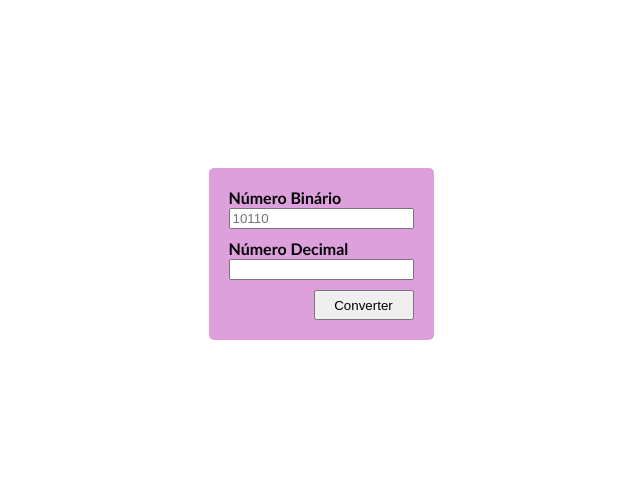
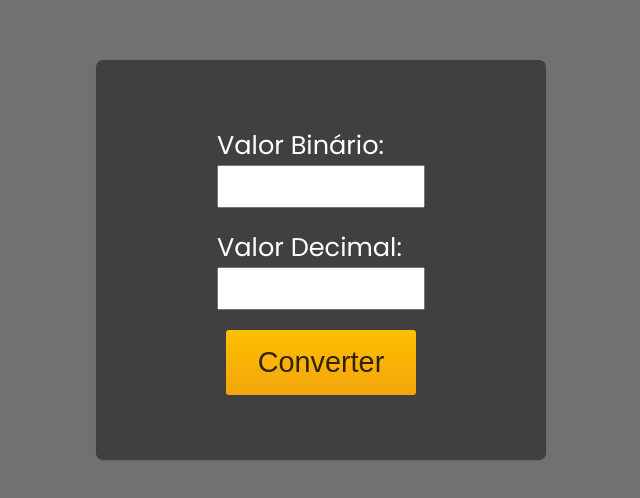
Before and after one commit to matheusdcunha/conversorBinarioDecimal, a plain HTML site: page index.html in a window 1280 px wide. Shown: the part 140-638 px from the top of the page, without its empty margins (319-959 px from the left). Drawn offline with Linux system fonts and the light colour scheme.

Commit message:
Refatorei todo o CSS e HTML, deixando mais apresenteavel

```diff
--- a/css/style.css
+++ b/css/style.css
@@ -1,52 +1,56 @@
 body {
+  margin: 0;
+  padding: 0;
   display: flex;
+  justify-content: center;
+  font-family: "Poppins", sans-serif;
+  background-color: #717171;
+}
+
+.main-container {
+  margin-top: 200px;
+  width: 450px;
+  height: 400px;
+  background-color: #404040;
+  display: flex;
+  justify-content: center;
   align-items: center;
   flex-direction: column;
-  font-family: "Gill Sans", "Gill Sans MT", Calibri, "Trebuchet MS", sans-serif;
+  border-radius: 7px;
+  box-shadow: 0 1px 2px rgba(0, 0, 0, 0.1);
 }
 
-.input-container {
-  width: 185px;
-  margin-bottom: 10px;
-  font-weight: bold;
+.container-b,
+.container-d {
+  color: #ffffff;
+  margin-bottom: 20px;
+  display: flex;
+  flex-direction: column;
 }
 
-.input-container.second {
-  grid-row: 2;
+.container-b input,
+.container-d input {
+  font-size: 2rem;
+  max-width: 200px;
 }
 
-label {
-  margin-bottom: 2px;
+.container-b label,
+.container-d label {
+  font-size: 1.6rem;
 }
 
-.btn-converter {
-  display: block;
-  width: 100px;
-  align-self: flex-end;
-  height: 30px;
+.converter {
+  max-width: max-content;
+  width: 202px;
+  padding: 16px 32px;
+  font-size: 1.8rem;
+  cursor: pointer;
+  background: linear-gradient(#ffbf00, #f2a50c);
+  color: #332200;
+  border: none;
+  border-radius: 3px;
 }
 
-.modal {
-  display: flex;
-  flex-direction: column;
-  justify-content: flex-start;
-  grid-template-columns: 1fr;
-  background-color: plum;
-  padding: 20px;
-  margin-top: 300px;
-  border-radius: 5px;
+.converter:hover {
+  background: linear-gradient(#ffb60d, #e59317);
 }
-
-#binary :focus {
-  background-color: brown;
-}
-
-input::-webkit-outer-spin-button,
-input::-webkit-inner-spin-button {
-  -webkit-appearance: none;
-  margin: 0;
-}
-
-input[type="number"] {
-  -moz-appearance: textfield;
-}
--- a/index.html
+++ b/index.html
@@ -5,20 +5,23 @@
   <meta charset="UTF-8">
   <meta name="viewport" content="width=device-width, initial-scale=1.0">
   <title>Binário para Decimal</title>
+  <link rel="preconnect" href="https://fonts.googleapis.com">
+  <link rel="preconnect" href="https://fonts.gstatic.com" crossorigin>
+  <link href="https://fonts.googleapis.com/css2?family=Poppins&display=swap" rel="stylesheet">
   <link rel="stylesheet" href="./css/style.css">
 </head>
 
 <body>
-  <div class="modal">
-    <div class="input-container first">
-      <label for="binary">Número Binário</label>
-      <input type="number" name="binary" id="binary" placeholder="10110">
+  <div class="main-container">
+    <div class="container-b">
+      <label for="binary">Valor Binário:</label>
+      <input type="text" id="binary" name="binary">
     </div>
-    <div class="input-container second">
-      <label for="decimal">Número Decimal</label>
-      <input type="number" name="decimal" id="decimal" readonly>
+    <div class="container-d">
+      <label for="dec">Valor Decimal:</label>
+      <input type="text" id="dec" name="dec">
     </div>
-    <button class="btn-converter">Converter</button>
+    <button class="converter">Converter</button>
   </div>
   <script type="module" src="./js/script.js"></script>
 </body>
--- a/js/script.js
+++ b/js/script.js
@@ -1,8 +1,4 @@
 import ConverterBinary from "./modules/ConverterBinary.js";
 
-const converterBinary = new ConverterBinary(
-  "#binary",
-  "#decimal",
-  ".btn-converter"
-);
+const converterBinary = new ConverterBinary("#binary", "#dec", ".converter");
 converterBinary.init();
```
